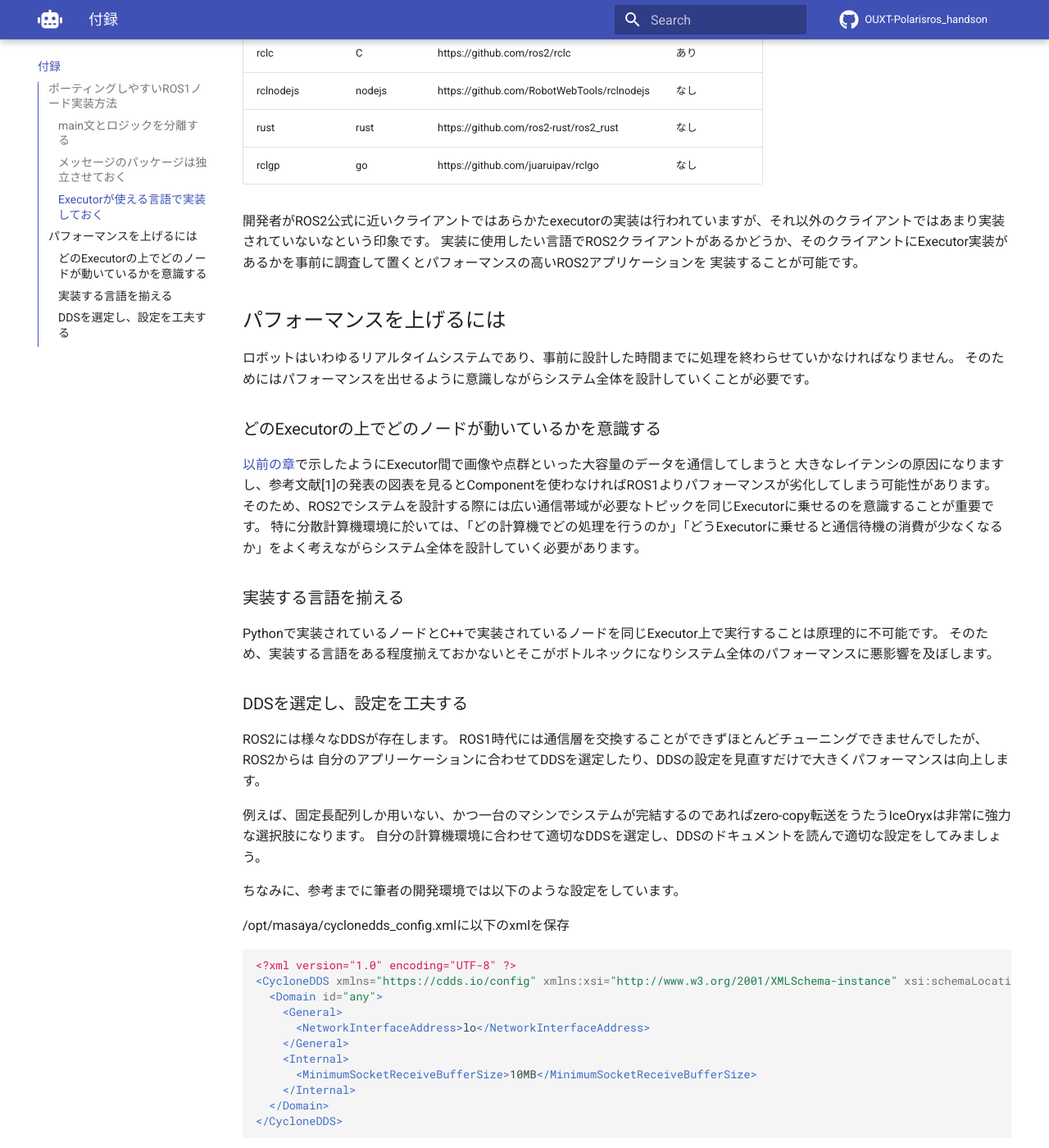
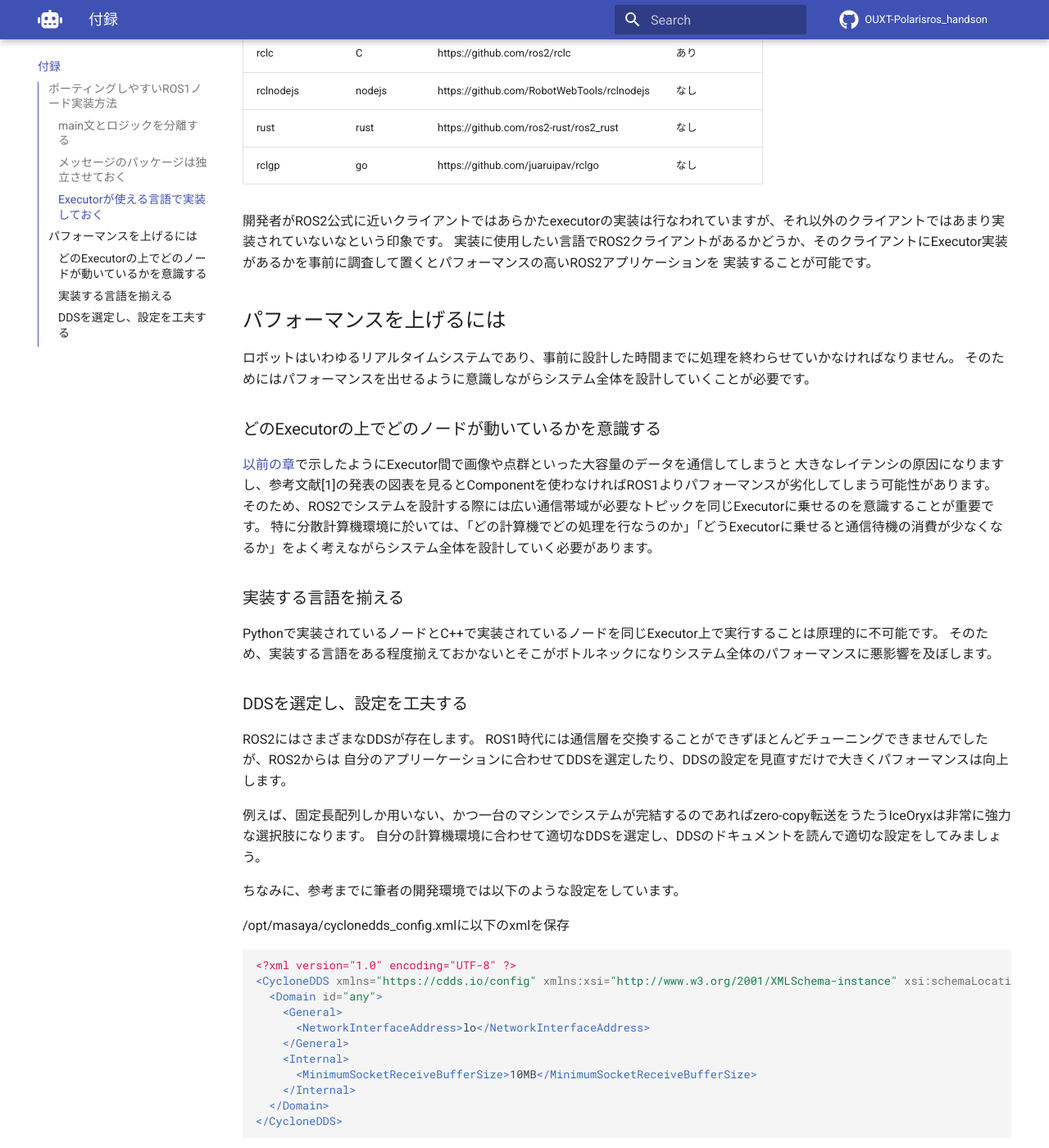
Before and after one commit to OUXT-Polaris/ros_handson, an MkDocs documentation site: the page built from docs/appendix.md, in a window 1280 px wide and 1400 px high, scrolled down 1068 px. Shown: the whole window at 82% size. Built offline with MkDocs 1.6.1 and Material for MkDocs 9.7.7, drawn with Linux system fonts in a browser that asks for light colours; nearby versions of some CDN libraries; comment, search, counter and statistics services are not loaded; some of the changed text lies outside the part shown.

Commit message:
fix some problems
Signed-off-by: Masaya Kataoka <ms.kataoka@gmail.com>

```diff
--- a/docs/appendix.md
+++ b/docs/appendix.md
@@ -31,8 +31,8 @@ ROS2においてはメッセージパッケージを分けないとビルドが
 
 ### Executorが使える言語で実装しておく
 
-現在いくつかのROS2クライアントには様々な種類が存在しています。
-しかし、その中でExecutorが実装されて居るのは一部のみです。
+現在いくつかのROS2クライアントにはさまざまな種類が存在しています。
+しかし、そのなかでExecutorが実装されて居るのは一部のみです。
 
 | クライアント名 | 言語   | URL                                        | Executorの実装 |
 | -------------- | ------ | ------------------------------------------ | -------------- |
@@ -43,7 +43,7 @@ ROS2においてはメッセージパッケージを分けないとビルドが
 | rust           | rust   | https://github.com/ros2-rust/ros2_rust     | なし           |
 | rclgp          | go     | https://github.com/juaruipav/rclgo         | なし           |
 
-開発者がROS2公式に近いクライアントではあらかたexecutorの実装は行われていますが、それ以外のクライアントではあまり実装されていないなという印象です。
+開発者がROS2公式に近いクライアントではあらかたexecutorの実装は行なわれていますが、それ以外のクライアントではあまり実装されていないなという印象です。
 実装に使用したい言語でROS2クライアントがあるかどうか、そのクライアントにExecutor実装があるかを事前に調査して置くとパフォーマンスの高いROS2アプリケーションを
 実装することが可能です。
 
@@ -56,7 +56,7 @@ ROS2においてはメッセージパッケージを分けないとビルドが
 [以前の章](https://hakuturu583.github.io/ros_rsj_seminar/ros2/#nodeexecutor)で示したようにExecutor間で画像や点群といった大容量のデータを通信してしまうと
 大きなレイテンシの原因になりますし、参考文献[1]の発表の図表を見るとComponentを使わなければROS1よりパフォーマンスが劣化してしまう可能性があります。
 そのため、ROS2でシステムを設計する際には広い通信帯域が必要なトピックを同じExecutorに乗せるのを意識することが重要です。
-特に分散計算機環境に於いては、「どの計算機でどの処理を行うのか」「どうExecutorに乗せると通信待機の消費が少なくなるか」をよく考えながらシステム全体を設計していく必要があります。
+特に分散計算機環境に於いては、「どの計算機でどの処理を行なうのか」「どうExecutorに乗せると通信待機の消費が少なくなるか」をよく考えながらシステム全体を設計していく必要があります。
 
 ### 実装する言語を揃える
 
@@ -64,7 +64,7 @@ Pythonで実装されているノードとC++で実装されているノード
 そのため、実装する言語をある程度揃えておかないとそこがボトルネックになりシステム全体のパフォーマンスに悪影響を及ぼします。
 
 ### DDSを選定し、設定を工夫する
-ROS2には様々なDDSが存在します。
+ROS2にはさまざまなDDSが存在します。
 ROS1時代には通信層を交換することができずほとんどチューニングできませんでしたが、ROS2からは
 自分のアプリーケーションに合わせてDDSを選定したり、DDSの設定を見直すだけで大きくパフォーマンスは向上します。
 
```
Also changed, not shown: docs/how_to_setup.md (+2 -2 lines), docs/what_is_ros2.md (+2 -2 lines).
